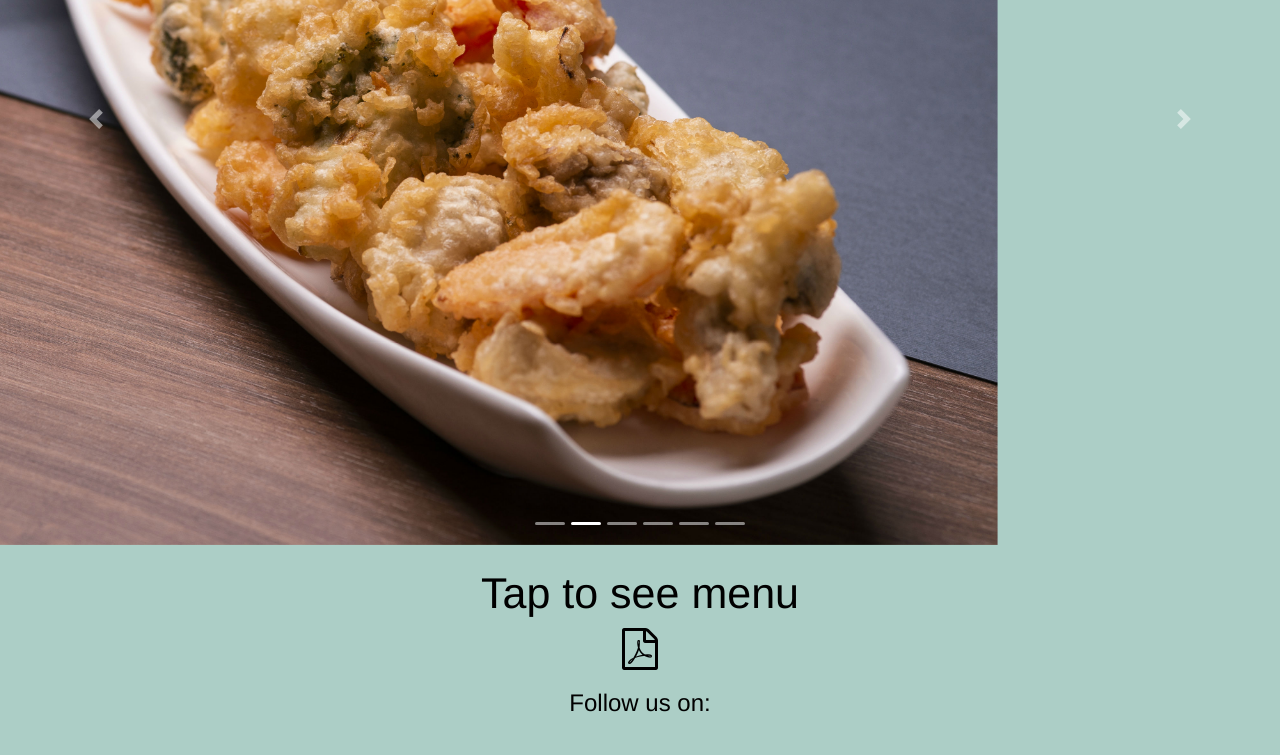
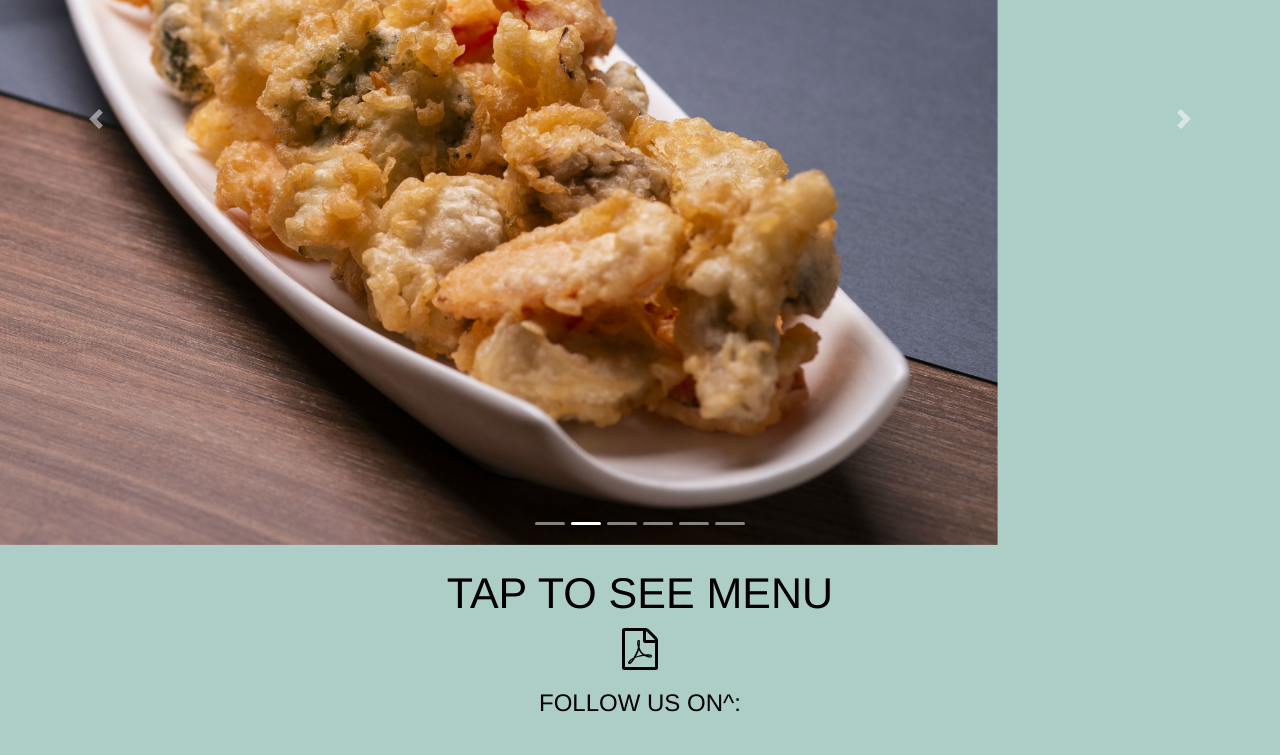
Before and after one commit to Horchynsky/55555, a plain HTML site: page index.html in a window 1280 px wide. Shown: the part 530-1285 px from the top of the page. Drawn offline with Linux system fonts and the light colour scheme.

Commit message:
Update index.html

```diff
--- a/index.html
+++ b/index.html
@@ -69,7 +69,7 @@
   <div class="cta-1">
     <div class="container">
       <div class="row text-center white">
-        <h1 class="cta-title" style="color: black;">Tap to see menu</h1>
+        <h1 class="cta-title" style="color: black;">TAP TO SEE MENU</h1>
         <a href="xochatime.pdf"><i class="fa fa-3x fa-file-pdf-o" style="color: black;" aria-hidden="true"></i></a>
       </div>
     </div>
@@ -80,7 +80,7 @@
     <div class="container">
       <div class="row">
         <div style="visibility: visible; animation-name: zoomIn;" class="col-sm-12 text-center wow zoomIn">
-          <h3>Follow us on:</h3>
+          <h3>FOLLOW US ON^:</h3>
           <div class="footer_social">
             <ul>
               <li><a class="f_facebook" href="https://www.facebook.com/xocha.time/?ref=page_internal"><i class="fa fa-facebook"></i></a></li>
```
